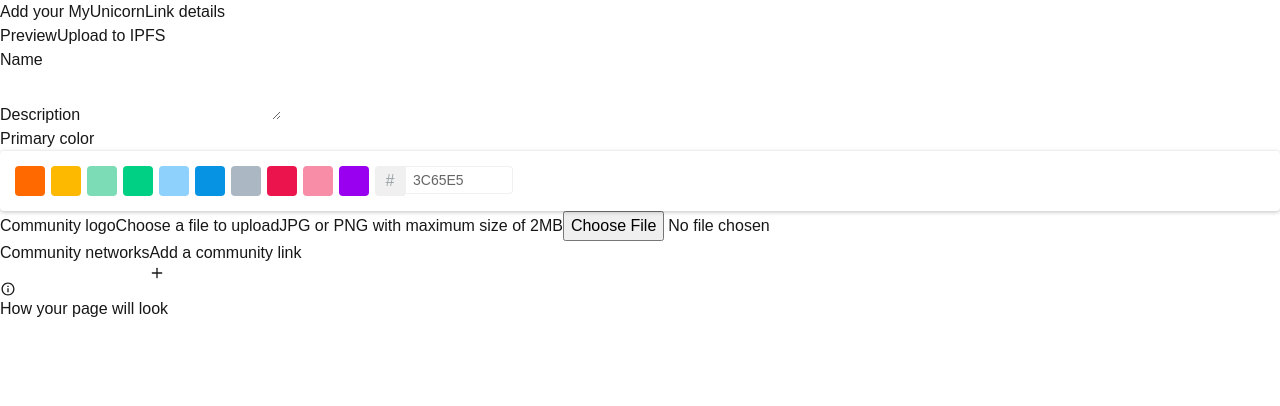
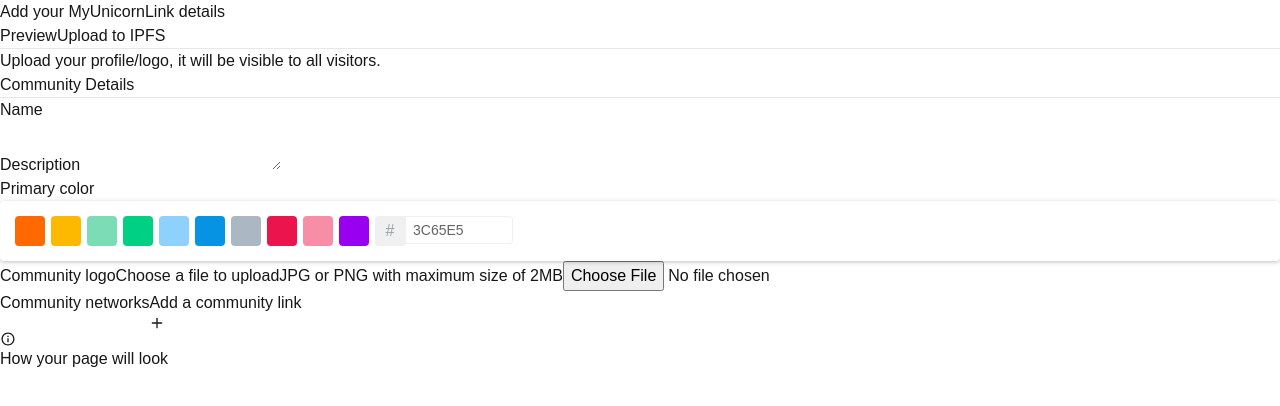
Before and after one commit to oddwes/myunicornlink, a Next.js app: page / in a window 1280 px wide. Shown: the top 406 px of the page. Built offline with nearby package versions, Linux system fonts and the light colour scheme.

Commit message:
Copy and styling updates

```diff
--- a/src/app/page.tsx
+++ b/src/app/page.tsx
@@ -109,7 +109,7 @@ export default function Home() {
     <div
       className="max-w-6xl mx-auto gap-6 p-6 bg-white shadow-md rounded-md"
     >
-      <div className="flex justify-between items-center mb-4">
+      <div className="flex justify-between items-center">
         <h2 className="text-xl font-bold">Add your MyUnicornLink details</h2>
         <div className="flex gap-2">
           {cid && (
@@ -141,10 +141,16 @@ export default function Home() {
           </button>
         </div>
       </div>
-      <div className="grid grid-cols-2">
+      <hr className="h-0.5 my-3"/>
+      <p>Upload your profile/logo, it will be visible to all visitors.</p>
+      <div className="grid grid-cols-2 mt-8">
         <div>
+          <p>Community Details</p>
+          <hr
+            className="h-1 border-0 text-gray-100 bg-gray-100 mb-5 rounded-full"
+          />
           <div className="mb-6">
-            <label className="block text-sm font-medium mb-2">Name</label>
+            <label className="block text-xs font-medium mb-2">Name</label>
             <input
               type="text"
               value={communityName}
@@ -163,7 +169,7 @@ export default function Home() {
           </div>
 
           <div className="mb-6">
-            <label className="block text-sm font-medium mb-2">Primary color</label>
+            <label className="block text-xs font-medium mb-2">Primary color</label>
             <TwitterPicker
               triangle="hide"
               width="100%"
@@ -173,13 +179,13 @@ export default function Home() {
           </div>
 
           <div className="mb-6">
-            <label className="block text-sm font-medium mb-2">Community logo</label>
+            <label className="block text-xs font-medium mb-2">Community logo</label>
             {!communityLogo ? (
               <label
                 className="block w-full p-6 text-center border-2 border-dashed rounded-md bg-purple-50 text-purple-700 cursor-pointer hover:bg-purple-100"
               >
                 <span className="block text-lg font-semibold">Choose a file to upload</span>
-                <span className="block text-sm mt-2">JPG or PNG with maximum size of 2MB</span>
+                <span className="block text-xs mt-2">JPG or PNG with maximum size of 2MB</span>
                 <input
                   type="file"
                   accept="image/*"
@@ -205,7 +211,7 @@ export default function Home() {
           </div>
 
           <div className="mb-6">
-            <label className="block text-sm font-medium mb-2">Community networks</label>
+            <label className="block text-xs font-medium mb-2">Community networks</label>
             {communityLinks.map((link) => (
               <div
                 key={link.id}
@@ -260,7 +266,7 @@ export default function Home() {
             </button>
           </div>
         </div>
-        <div className="p-8">
+        <div className="px-8">
           <div className="mb-4 px-4 py-2 bg-gray-100 text-black font-semibold rounded-md flex items-center space-x-2 justify-center">
             <IoMdInformationCircleOutline />
             <p>How your page will look</p>
```
